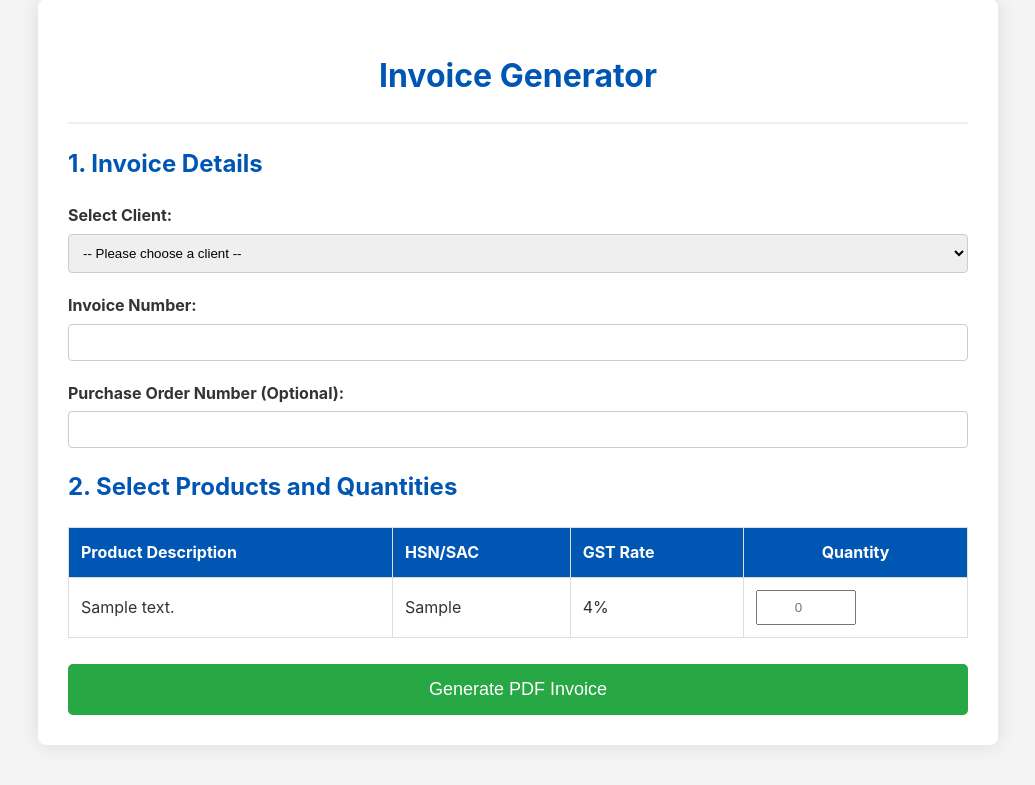
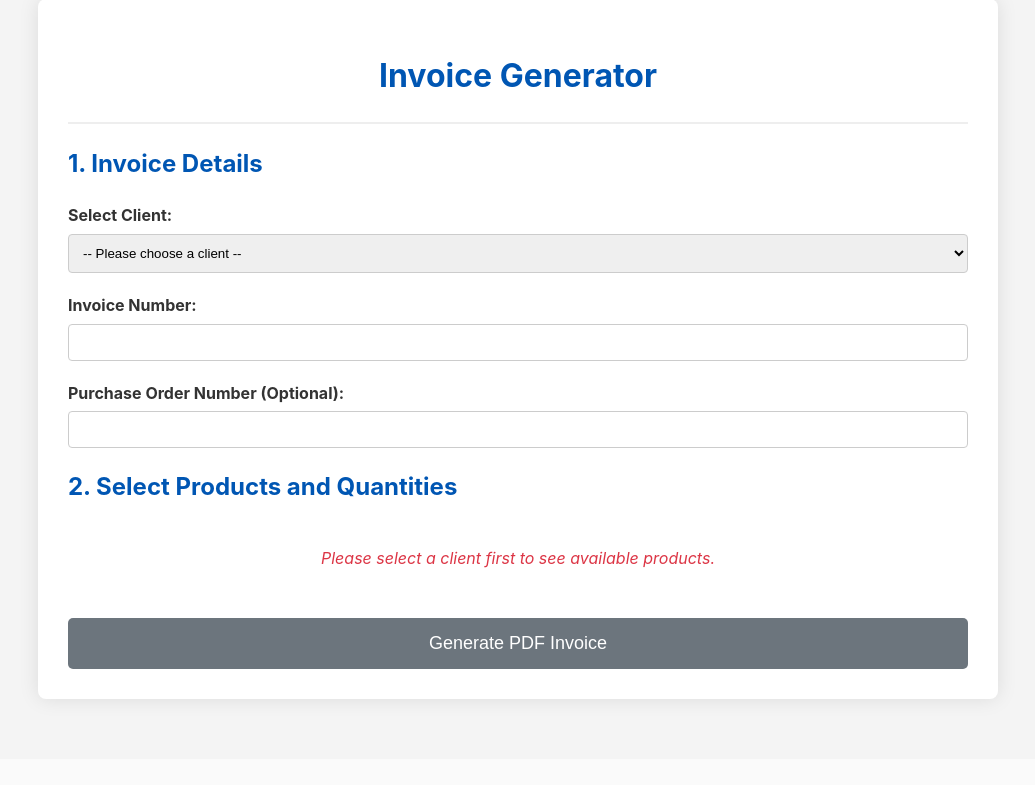
Before and after one commit to 1272Sk/s4invoice-generator, a Flask app: template templates/index.html in a window 1280 px wide. Shown: the part 41-826 px from the top of the page, without its empty margins (122-1157 px from the left). After the commit the page ends 746 px from the top, so only its background shows below. Run offline with Flask 3, Linux system fonts and the light colour scheme; the template is opened without the code that fills it: most values are stand-ins (such as "Sample title", 1, 10 or a date in 2020).

Commit message:
New App code update and also Index code updated

```diff
--- a/app.py
+++ b/app.py
@@ -1,4 +1,4 @@
-from flask import Flask, render_template, request, send_file
+from flask import Flask, render_template, request, send_file, jsonify
 import pandas as pd
 from reportlab.pdfgen import canvas
 from reportlab.lib.pagesizes import A4
@@ -73,7 +73,7 @@ def calculate_invoice(client, items, pricing_df):
     return {'items': processed_items, 'subtotal': subtotal, 'tax_details': tax_details, 'total_tax': total_tax, 'grand_total': grand_total}
 
 
-# --- ★★★ FIXED PDF ENGINE WITH PERFECTLY ALIGNED COLUMN WIDTHS ★★★ ---
+# --- ★★★ COMPLETED PDF ENGINE WITH PERFECTLY ALIGNED COLUMN WIDTHS ★★★ ---
 def generate_pdf_invoice(client, invoice_data, transactional_details):
     buffer = io.BytesIO()
     c = canvas.Canvas(buffer, pagesize=A4)
@@ -272,7 +272,7 @@ def generate_pdf_invoice(client, invoice_data, transactional_details):
         Paragraph('<b>0.00</b>', ParagraphStyle('RoundOff', parent=style_bold, alignment=TA_RIGHT))
     ])
 
-    # FIXED: Using "Rs." instead of rupee symbol to avoid encoding issues
+    # Using "Rs." instead of rupee symbol to avoid encoding issues
     items_data.append([
         '', '', '', '', '', '',
         Paragraph('<b>Total</b>', style_bold),
@@ -296,11 +296,10 @@ def generate_pdf_invoice(client, invoice_data, transactional_details):
     items_height = items_table._height
     items_table.drawOn(c, left_margin, items_y_start - items_height)
 
-    # 6. Amount in Words Section - MODIFIED FOR LAKHS
+    # 6. Amount in Words Section
     words_y_start = items_y_start - items_height - 0.5*mm
 
     def convert_to_indian_words(amount):
-        # This function remains the same
         amount = int(amount)
         if amount == 0: return "Zero"
         ones = ["", "One", "Two", "Three", "Four", "Five", "Six", "Seven", "Eight", "Nine", "Ten", "Eleven", "Twelve", "Thirteen", "Fourteen", "Fifteen", "Sixteen", "Seventeen", "Eighteen", "Nineteen"]
@@ -369,7 +368,7 @@ def generate_pdf_invoice(client, invoice_data, transactional_details):
     tax_words_height = tax_words_table._height
     tax_words_table.drawOn(c, left_margin, tax_words_y_start - tax_words_height)
 
-    # 9. Declaration and Signature Table (SEPARATE TABLE BELOW TAX TABLE)
+    # 9. Declaration and Signature Table
     declaration_y_start = tax_words_y_start - tax_words_height - 0.5*mm
 
     declaration_data = [
@@ -381,6 +380,7 @@ def generate_pdf_invoice(client, invoice_data, transactional_details):
 
     declaration_table = Table(declaration_data, colWidths=[120*mm, 60*mm])
     declaration_table.setStyle(TableStyle([
+        ('GRID', (0,0), (-1,-1), 1, colors.black),
         ('VALIGN', (0,0), (-1,-1), 'TOP'),
         ('LEFTPADDING', (0,0), (-1,-1), 3),
         ('RIGHTPADDING', (0,0), (-1,-1), 3),
@@ -389,41 +389,117 @@ def generate_pdf_invoice(client, invoice_data, transactional_details):
     ]))
 
     declaration_table.wrapOn(c, width, height)
-    declaration_table_height = declaration_table._height
-
-    position_after_content = declaration_y_start - declaration_table_height
-    bottom_anchor_position = 15 * mm
-    declaration_position = max(position_after_content, bottom_anchor_position)
-
-    declaration_table.drawOn(c, left_margin, declaration_position)
-
-    # 10. Computer Generated Invoice Text - At the very bottom
-    footer_text_y = 12*mm
-    c.setFont('Helvetica', 9)
-    c.drawCentredString(width / 2.0, footer_text_y, "This is Computer Generated Invoice")
+    declaration_height = declaration_table._height
+    declaration_table.drawOn(c, left_margin, declaration_y_start - declaration_height)
 
     c.save()
     buffer.seek(0)
     return buffer
 
-# --- Flask Routes & Main Logic (No Changes) ---
-@app.route('/', methods=['GET', 'POST'])
+# --- NEW: API endpoint to get company-specific products ---
+@app.route('/api/company-products/<company_name>')
+def get_company_products(company_name):
+    """Return products available for a specific company"""
+    try:
+        clients_df, products_df, pricing_df = load_data()
+        if pricing_df is None:
+            return jsonify({'error': 'Could not load pricing data'}), 500
+
+        # Get products for this company
+        company_products = pricing_df[pricing_df['CompanyName'] == company_name]['ProductDescription'].unique()
+
+        # Filter products_df to only include available products
+        available_products = products_df[products_df['Description'].isin(company_products)]
+
+        # Convert to list of dictionaries
+        products_list = available_products.to_dict('records')
+
+        return jsonify({
+            'success': True,
+            'products': products_list
+        })
+
+    except Exception as e:
+        return jsonify({'error': str(e)}), 500
+
+# --- Main Routes ---
+@app.route('/')
 def index():
     clients_df, products_df, pricing_df = load_data()
-    if request.method == 'POST':
-        client_name = request.form['client']; invoice_no = request.form['invoice_no']; po_number = request.form['po_number']
-        selected_client = clients_df[clients_df['Company Name'] == client_name].iloc[0]
-        selected_items = []
-        for index, product in products_df.iterrows():
-            quantity = request.form.get(f"qty_{index}")
-            if quantity and float(quantity) > 0: selected_items.append({'product': product.to_dict(), 'quantity': quantity})
-        if not selected_items: return "Error: No products were selected. Please go back and select at least one item."
-        transactional_details = {'invoice_no': invoice_no, 'po_number': po_number, 'invoice_date': datetime.date.today().strftime("%d-%b-%Y")}
-        invoice_data = calculate_invoice(selected_client, selected_items, pricing_df)
-        pdf_buffer = generate_pdf_invoice(selected_client, invoice_data, transactional_details)
-        return send_file(pdf_buffer, as_attachment=True, download_name=f"Invoice-{invoice_no.replace('/', '-')}.pdf", mimetype='application/pdf')
-    return render_template('index.html', clients=clients_df.to_dict('records'), products=products_df.to_dict('records'))
+    if clients_df is None:
+        return "Error loading data files. Please check if CSV files exist."
+
+    clients = clients_df.to_dict('records')
+    products = products_df.to_dict('records')
+
+    return render_template('index.html', clients=clients, products=products)
+
+@app.route('/', methods=['POST'])
+def generate_invoice():
+    try:
+        clients_df, products_df, pricing_df = load_data()
+        if clients_df is None:
+            return "Error loading data files."
+
+        # Get form data
+        client_name = request.form.get('client')
+        invoice_no = request.form.get('invoice_no')
+        po_number = request.form.get('po_number', '')
+
+        # Find client
+        client_row = clients_df[clients_df['Company Name'] == client_name]
+        if client_row.empty:
+            return f"Client '{client_name}' not found."
+
+        client = client_row.iloc[0].to_dict()
+
+        # Process products and quantities from dynamic form
+        items = []
+        form_data = request.form.to_dict()
+
+        # Extract product information from hidden fields
+        i = 0
+        while f'qty_{i}' in form_data:
+            quantity = form_data.get(f'qty_{i}', '0')
+
+            if quantity and float(quantity) > 0:
+                product = {
+                    'Description': form_data.get(f'product_desc_{i}'),
+                    'HSN_SAC': form_data.get(f'product_hsn_{i}'),
+                    'GSt_Rate': float(form_data.get(f'product_gst_{i}', 0)),
+                    'Unit': form_data.get(f'product_unit_{i}')
+                }
+
+                items.append({
+                    'product': product,
+                    'quantity': float(quantity)
+                })
+            i += 1
+
+        if not items:
+            return "No products selected or quantities are zero."
+
+        # Calculate invoice
+        invoice_data = calculate_invoice(client, items, pricing_df)
+
+        # Generate PDF
+        transactional_details = {
+            'invoice_no': invoice_no,
+            'invoice_date': datetime.datetime.now().strftime('%d/%m/%Y'),
+            'po_number': po_number
+        }
+
+        pdf_buffer = generate_pdf_invoice(client, invoice_data, transactional_details)
+
+        return send_file(
+            pdf_buffer,
+            as_attachment=True,
+            download_name=f'Invoice_{invoice_no}_{client_name.replace(" ", "_")}.pdf',
+            mimetype='application/pdf'
+        )
+
+    except Exception as e:
+        return f"Error generating invoice: {str(e)}"
 
 if __name__ == '__main__':
-    print("--- Starting Invoice Generator Web UI (HCL Unified Table Layout) ---"); print("Open your web browser and go to: http://127.0.0.1:5000")
-    app.run(debug=False)
+    app.run(debug=True)
--- a/templates/index.html
+++ b/templates/index.html
@@ -86,14 +86,31 @@
       .submit-btn:hover {
         background: #218838;
       }
+      .submit-btn:disabled {
+        background: #6c757d;
+        cursor: not-allowed;
+      }
+
+      .loading {
+        text-align: center;
+        padding: 20px;
+        color: #666;
+      }
+
+      .no-products {
+        text-align: center;
+        padding: 20px;
+        color: #dc3545;
+        font-style: italic;
+      }
 
       /* --- START OF MOBILE RESPONSIVE STYLES --- */
       @media screen and (max-width: 768px) {
         body {
-          padding: 0; /* Remove padding from body on small screens */
+          padding: 0;
         }
         .container {
-          padding: 15px; /* Reduce padding for the main container */
+          padding: 15px;
           margin: 0;
           border-radius: 0;
           box-shadow: none;
@@ -105,7 +122,6 @@
           font-size: 1.4em;
         }
 
-        /* Responsive Table: Hide header and transform rows into cards */
         .product-table thead {
           display: none;
         }
@@ -117,14 +133,13 @@
         }
         .product-table td {
           display: block;
-          text-align: right; /* Align data to the right */
+          text-align: right;
           border: none;
           border-bottom: 1px solid #eee;
           position: relative;
-          padding-left: 50%; /* Create space for the label */
+          padding-left: 50%;
         }
         .product-table td::before {
-          /* This is the label, pulled from the data-label attribute */
           content: attr(data-label);
           position: absolute;
           left: 10px;
@@ -138,7 +153,7 @@
           border-bottom: 0;
         }
         .quantity-input {
-          width: 100px; /* Make the quantity input slightly larger */
+          width: 100px;
         }
       }
       /* --- END OF MOBILE RESPONSIVE STYLES --- */
@@ -148,7 +163,7 @@
     <div class="container">
       <h1>Invoice Generator</h1>
 
-      <form action="/" method="POST">
+      <form action="/" method="POST" id="invoiceForm">
         <h2>1. Invoice Details</h2>
         <div class="form-group">
           <label for="client">Select Client:</label>
@@ -173,6 +188,59 @@
         </div>
 
         <h2>2. Select Products and Quantities</h2>
+        <div id="productsContainer">
+          <div class="no-products">
+            Please select a client first to see available products.
+          </div>
+        </div>
+
+        <br />
+        <button type="submit" class="submit-btn" id="submitBtn" disabled>
+          Generate PDF Invoice
+        </button>
+      </form>
+    </div>
+
+    <script>
+      document.addEventListener('DOMContentLoaded', function() {
+        const clientSelect = document.getElementById('client');
+        const productsContainer = document.getElementById('productsContainer');
+        const submitBtn = document.getElementById('submitBtn');
+
+        clientSelect.addEventListener('change', function() {
+          const selectedClient = this.value;
+
+          if (!selectedClient) {
+            productsContainer.innerHTML = '<div class="no-products">Please select a client first to see available products.</div>';
+            submitBtn.disabled = true;
+            return;
+          }
+
+          // Show loading state
+          productsContainer.innerHTML = '<div class="loading">Loading products...</div>';
+          submitBtn.disabled = true;
+
+          // Fetch company-specific products
+          fetch(`/api/company-products/${encodeURIComponent(selectedClient)}`)
+            .then(response => response.json())
+            .then(data => {
+              if (data.success && data.products.length > 0) {
+                displayProducts(data.products);
+                submitBtn.disabled = false;
+              } else {
+                productsContainer.innerHTML = '<div class="no-products">No products available for this client.</div>';
+                submitBtn.disabled = true;
+              }
+            })
+            .catch(error => {
+              console.error('Error fetching products:', error);
+              productsContainer.innerHTML = '<div class="no-products">Error loading products. Please try again.</div>';
+              submitBtn.disabled = true;
+            });
+        });
+
+        function displayProducts(products) {
+          let tableHTML = `
             <table class="product-table">
               <thead>
                 <tr>
@@ -183,28 +251,58 @@
                 </tr>
               </thead>
               <tbody>
-            {% for product in products %}
+          `;
+
+          products.forEach((product, index) => {
+            tableHTML += `
               <tr>
-              <td data-label="Product">{{ product.Description }}</td>
-              <td data-label="HSN/SAC">{{ product.HSN_SAC }}</td>
-              <td data-label="GST Rate">{{ product.GSt_Rate }}%</td>
+                <td data-label="Product">${product.Description}</td>
+                <td data-label="HSN/SAC">${product.HSN_SAC}</td>
+                <td data-label="GST Rate">${product.GSt_Rate}%</td>
                 <td data-label="Quantity">
                   <input
                     type="number"
                     class="quantity-input"
-                  name="qty_{{ loop.index0 }}"
+                    name="qty_${index}"
                     placeholder="0"
                     min="0"
                     step="any"
                   />
+                  <input type="hidden" name="product_desc_${index}" value="${product.Description}" />
+                  <input type="hidden" name="product_hsn_${index}" value="${product.HSN_SAC}" />
+                  <input type="hidden" name="product_gst_${index}" value="${product.GSt_Rate}" />
+                  <input type="hidden" name="product_unit_${index}" value="${product.Unit}" />
                 </td>
               </tr>
-            {% endfor %}
+            `;
+          });
+
+          tableHTML += `
               </tbody>
             </table>
-        <br />
-        <button type="submit" class="submit-btn">Generate PDF Invoice</button>
-      </form>
-    </div>
+          `;
+
+          productsContainer.innerHTML = tableHTML;
+        }
+
+        // Form validation before submit
+        document.getElementById('invoiceForm').addEventListener('submit', function(e) {
+          const quantities = document.querySelectorAll('.quantity-input');
+          let hasQuantity = false;
+
+          quantities.forEach(input => {
+            if (input.value && parseFloat(input.value) > 0) {
+              hasQuantity = true;
+            }
+          });
+
+          if (!hasQuantity) {
+            e.preventDefault();
+            alert('Please enter at least one product quantity greater than 0.');
+            return false;
+          }
+        });
+      });
+    </script>
   </body>
 </html>
```
Lines whose indentation alone changed are shown as unchanged.
